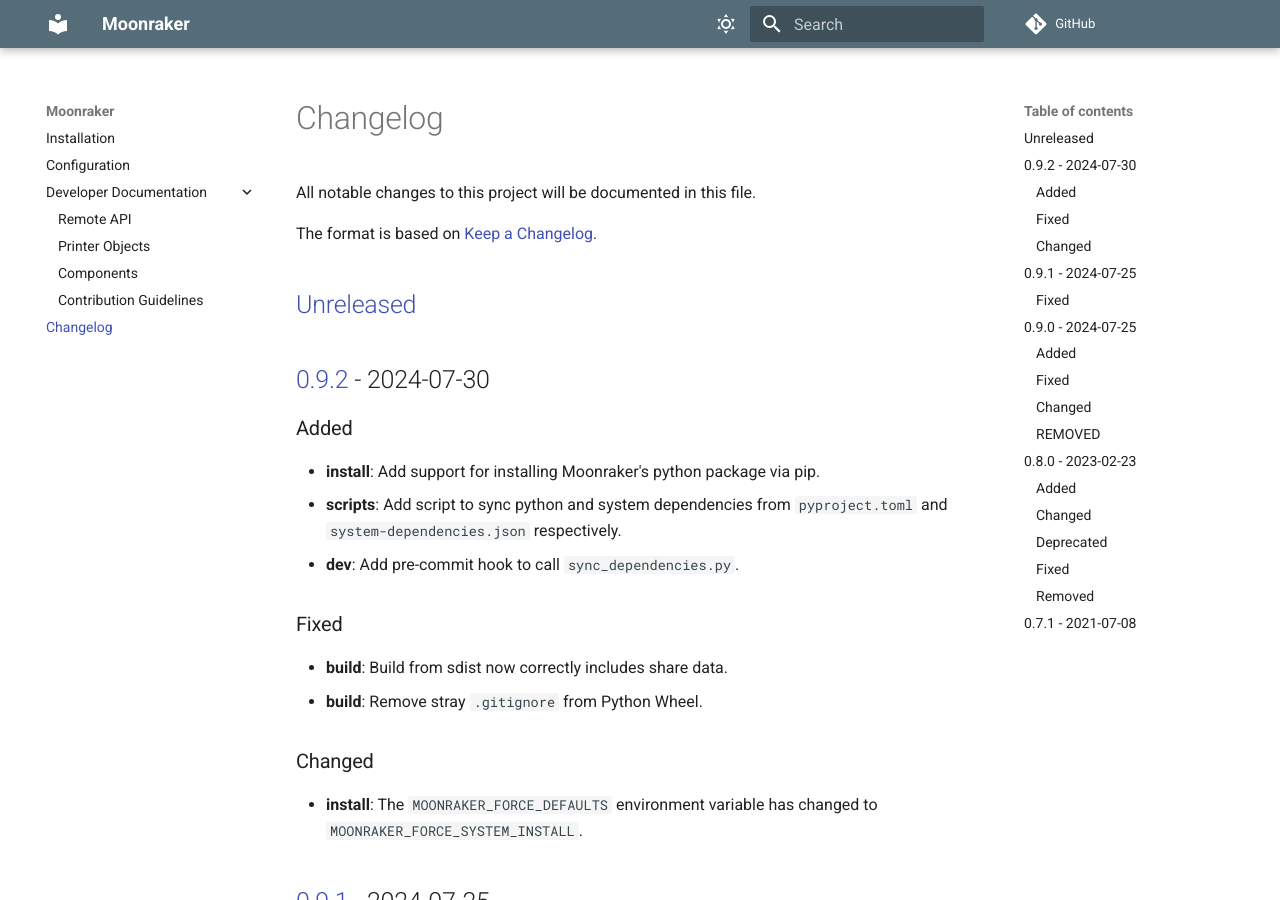
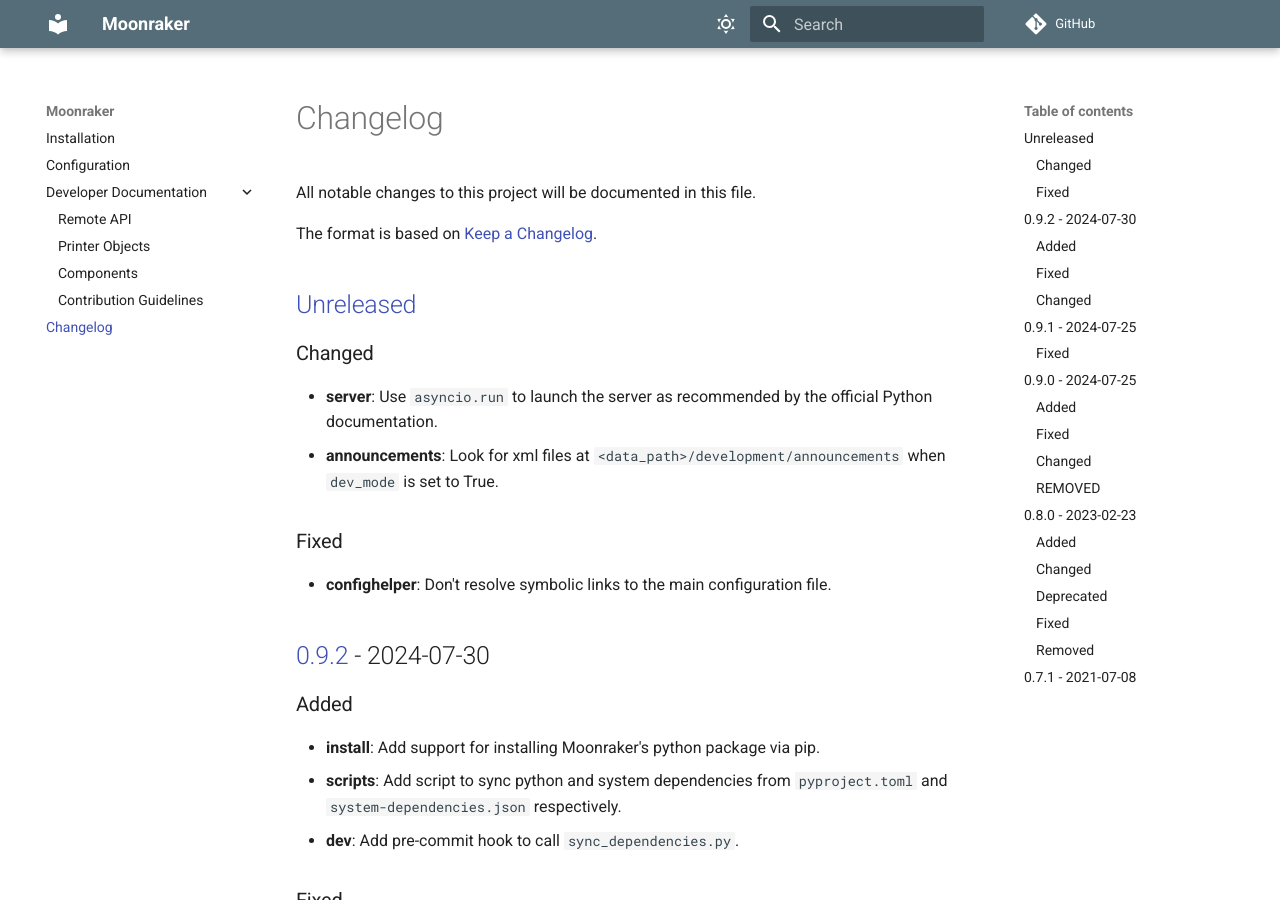
Before and after one commit to Arksine/moonraker, an MkDocs documentation site: the page built from docs/changelog.md, in a window 1280 px wide and 900 px high. Built offline with MkDocs 1.6.1 and Material for MkDocs 9.7.7, drawn with Linux system fonts in a browser that asks for light colours; comment, search, counter and statistics services are not loaded.

Commit message:
docs: update changelog
Signed-off-by:  Eric Callahan <arksine.code@gmail.com>

```diff
--- a/docs/changelog.md
+++ b/docs/changelog.md
@@ -5,6 +5,16 @@
 The format is based on [Keep a Changelog].
 
 ## [Unreleased]
+
+### Changed
+- **server**: Use `asyncio.run` to launch the server as recommended by the
+  official Python documentation.
+- **announcements**: Look for xml files at `<data_path>/development/announcements`
+  when `dev_mode` is set to True.
+
+### Fixed
+- **confighelper**: Don't resolve symbolic links to the main configuration file.
+
 
 ## [0.9.2] - 2024-07-30
 
```
